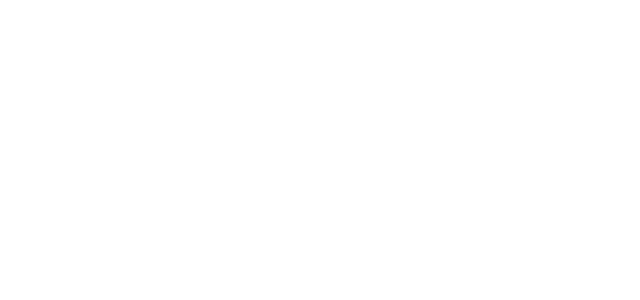
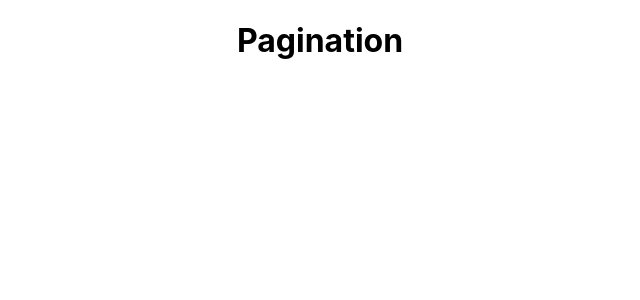
Before and after one commit to brs14shn/react-pagination-examples, a React (Create React App) app: page / in a window 1280 px wide. Shown: the top 300 px of the page, without its empty margins (320-960 px from the left). Built offline with nearby package versions, Linux system fonts and the light colour scheme.

Commit message:
axios && bootstrap added

```diff
--- a/package.json
+++ b/package.json
@@ -6,6 +6,8 @@
     "@testing-library/jest-dom": "^5.16.5",
     "@testing-library/react": "^13.3.0",
     "@testing-library/user-event": "^13.5.0",
+    "axios": "^0.27.2",
+    "bootstrap": "^5.2.0",
     "react": "^18.2.0",
     "react-dom": "^18.2.0",
     "react-scripts": "5.0.1",
--- a/src/App.js
+++ b/src/App.js
@@ -3,6 +3,7 @@ import './App.css';
 function App() {
   return (
     <div className="App">
+      <h1>Pagination</h1>
 
 
 
```
Also changed, not shown: 1 other file (tests, documents, lock files or other folders).
